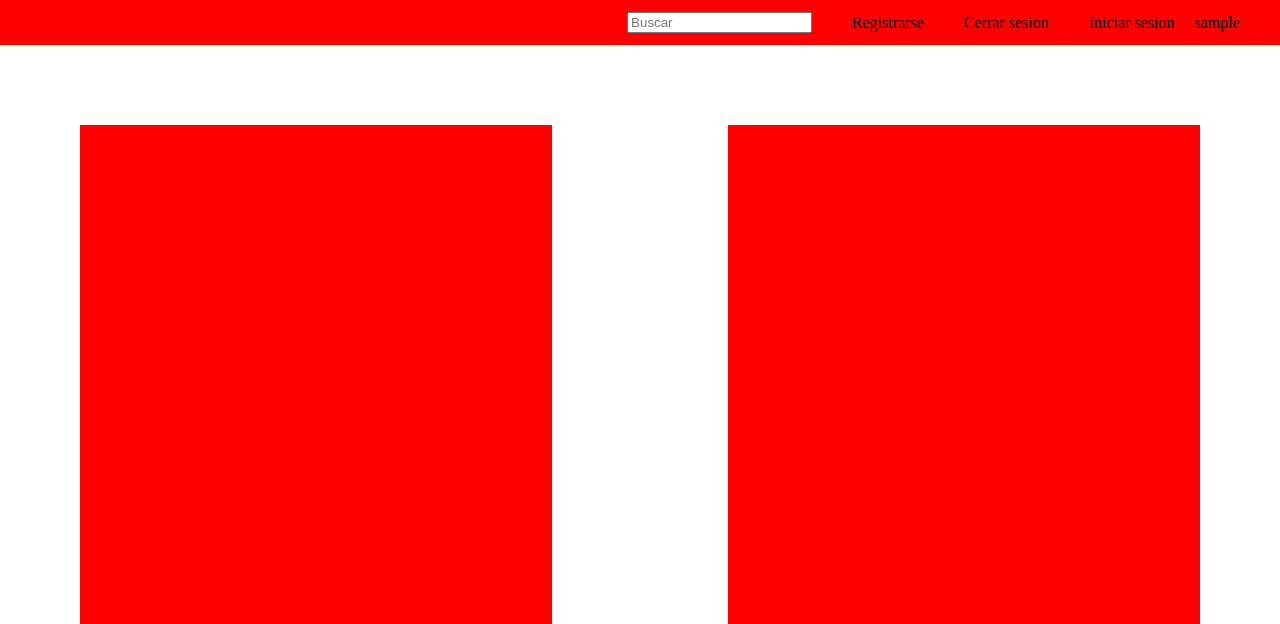
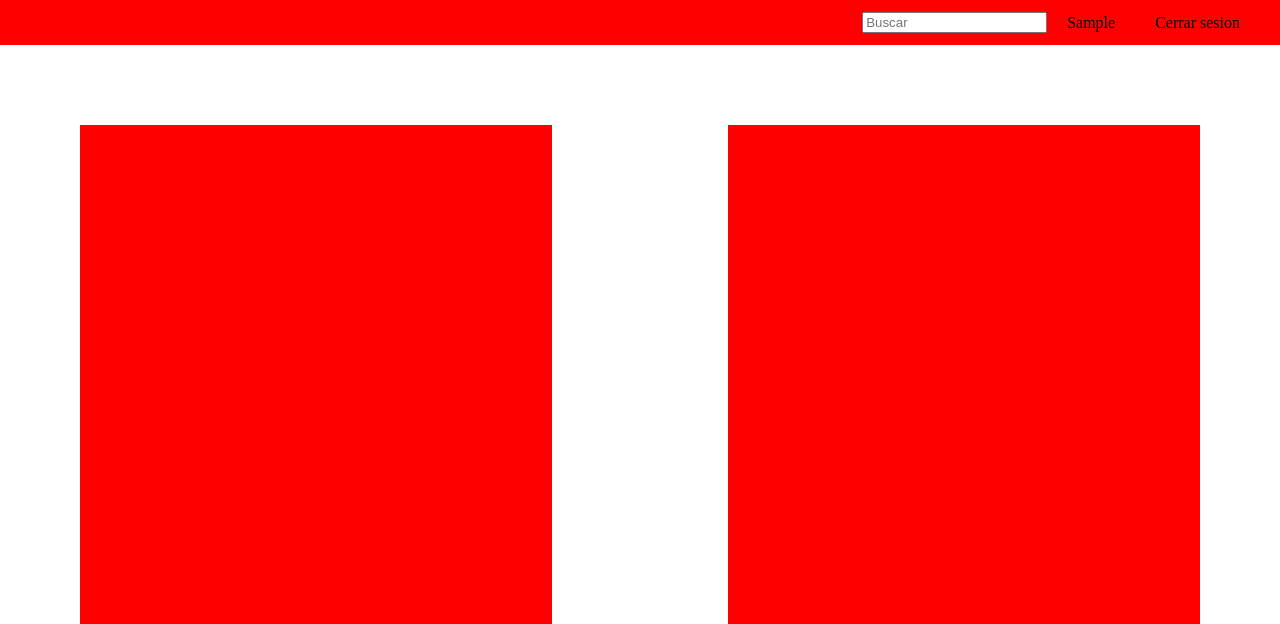
Before and after one commit to Rarex1/proyectoFS, a PHP site: page / in a window 1280 px wide. Shown: the top 624 px of the page. Run offline with PHP 8.4, Linux system fonts and the light colour scheme; the visitor is signed in with stand-in values (Sample User, id 1).

Commit message:
Se añade encriptacion al realizar el registro

```diff
--- a/index.php
+++ b/index.php
@@ -25,10 +25,18 @@
 <body>
 	<nav>
 		<ul>
-			<li><?php echo $nick; ?></li>
-			<li><a href="login.php">Iniciar sesion</a></li>
-			<li><a href="script/operaciones/cerrarSesion.php">Cerrar sesion</a></li>
-			<li><a href="registro.php">Registrarse</a></li>
+			<?php
+				if(!isset($_SESSION['id']))
+				{
+					echo "<li><a href='login.php'>Iniciar sesion</a></li>";
+					echo "<li><a href='registro.php'>Registrarse</a></li>";
+				}
+				if(isset($_SESSION['id']))
+				{
+					echo "<li><a href='script/operaciones/cerrarSesion.php'>Cerrar sesion</a></li>";
+				}
+			 ?>
+			 <li><?php echo ucfirst($nick); ?></li>
 			<input type="text" placeholder="Buscar">
 		</ul>
 	</nav>
--- a/script/operaciones/registrar.php
+++ b/script/operaciones/registrar.php
@@ -14,10 +14,14 @@
 
 	// echo $rol,$nombres,$apellidoP,$apellidoM,$nick,$correo,$clave,$verificacionClave,$pais,$region,$comuna,$telefono;
 
+	$hashed = crypt($clave, '$5$rounds=4759$Diva2017$');
+
+	$claveGuardar = substr($hashed, 24);
+
 	require_once('conexion.php');
 	$conexion = new conexion();
 	$link = $conexion->conectar();
-	$sql = "call registrar('".$nombres."','".$apellidoP."','".$apellidoM."','".$nick."','".$correo."','".$clave."',".$pais.",".$region.",".$comuna.",".$telefono.",".$rol.")";
+	$sql = "call registrar('".$nombres."','".$apellidoP."','".$apellidoM."','".$nick."','".$correo."','".$claveGuardar."',".$pais.",".$region.",".$comuna.",".$telefono.",".$rol.")";
 	if($link->query($sql) === TRUE)
 	{
 		echo "Se ingresaron correctamente los datos";
--- a/script/operaciones/validar.php
+++ b/script/operaciones/validar.php
@@ -20,12 +20,12 @@
 		$id_usuario = $linea['id_usuario'];
 	}
 
-	if($passIngresada == $pass)
+	if(hash_equals(('$5$rounds=4759$Diva2017$'.$pass), crypt($passIngresada, '$5$rounds=4759$Diva2017$')))
 	{
 		sesion::iniciarSesion($id_usuario);
 	}
 	else
 	{
-		echo "No se a podido iniciar sesion";
+		echo "Clave o usuario incorrecto";
 	}
  ?>
```
